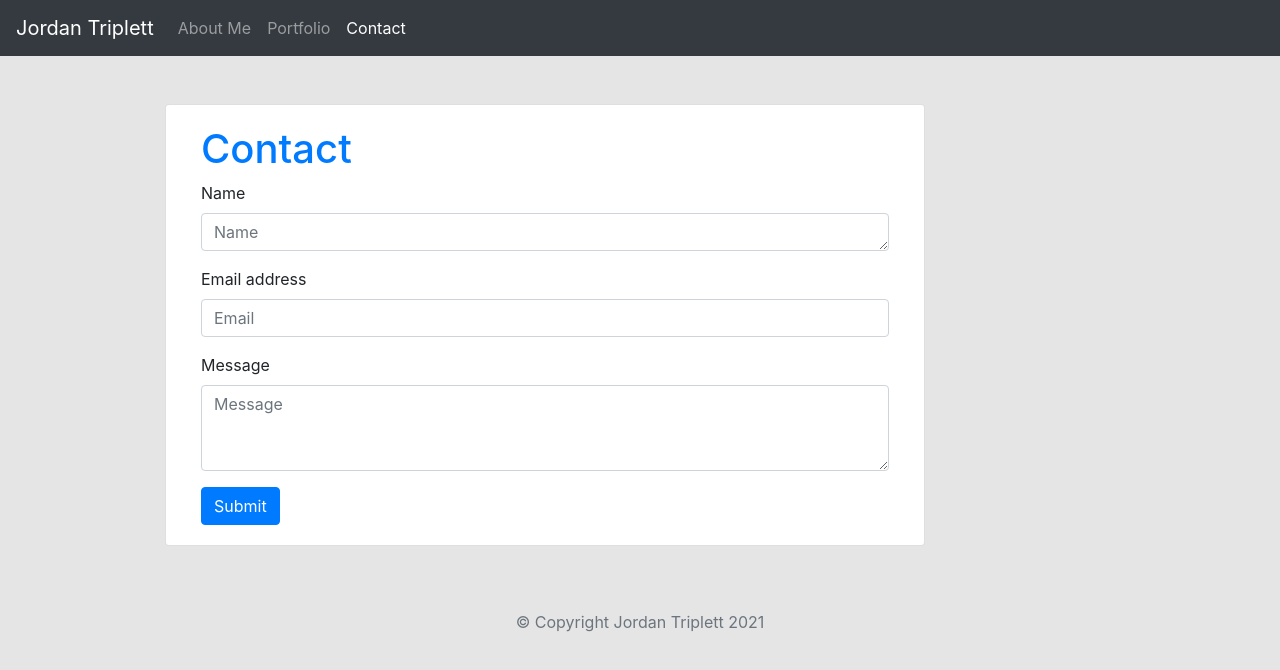
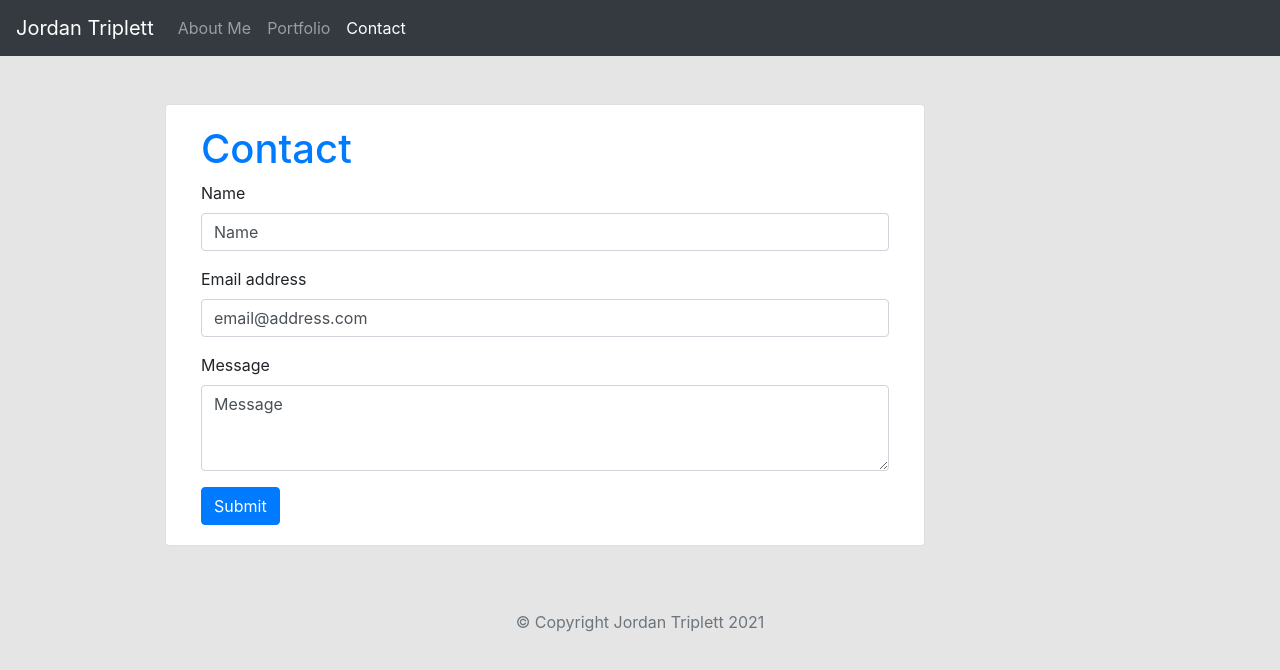
Before and after one commit to JordanT111596/JordanT111596.github.io, a React (Create React App) app: page /contact in a window 1280 px wide. Shown: the top 670 px of the page. Built offline with nearby package versions, Linux system fonts and the light colour scheme.

Commit message:
Created state for contact submission

```diff
--- a/src/pages/Contact.js
+++ b/src/pages/Contact.js
@@ -1,6 +1,12 @@
-import React from "react";
+import React, { useEffect, useState } from "react";
 
 function Contact() {
+
+    const [name, setName] = useState("Name");
+    const [email, setEmail] = useState("email@address.com");
+    const [message, setMessage] = useState("Message");
+
+
     return (
         // Grid Container
         <div className="container w-auto full-page pb-5">
@@ -18,18 +24,18 @@
                             {/* A box to enter a name */}
                             <div className="form-group">
                                 <label for="exampleFormControlTextarea1">Name</label>
-                                <textarea className="form-control" id="exampleFormControlTextarea1" rows="1"
-                                    placeholder="Name"></textarea>
+                                <input className="form-control" id="name" value={name} onChange={e => setName(e.target.value)}
+                                    placeholder="Name"></input>
                             </div>
                             {/* A box to enter an email address */}
                             <div className="form-group">
                                 <label for="exampleFormControlInput1">Email address</label>
-                                <input type="email" className="form-control" id="exampleFormControlInput1" placeholder="Email" />
+                                <input type="email" className="form-control" id="email" placeholder="Email" value={email} onChange={e => setEmail(e.target.value)} />
                             </div>
                             {/* A box to enter a message */}
                             <div className="form-group">
                                 <label for="exampleFormControlTextarea1">Message</label>
-                                    <textarea className="form-control" id="exampleFormControlTextarea2" rows="3"
+                                <textarea className="form-control" id="message" rows="3" value={message} onChange={e => setMessage(e.target.value)}
                                     placeholder="Message"></textarea>
                             </div>
                             {/* A button to submit the information */}
```
Lines whose indentation alone changed are shown as unchanged.
